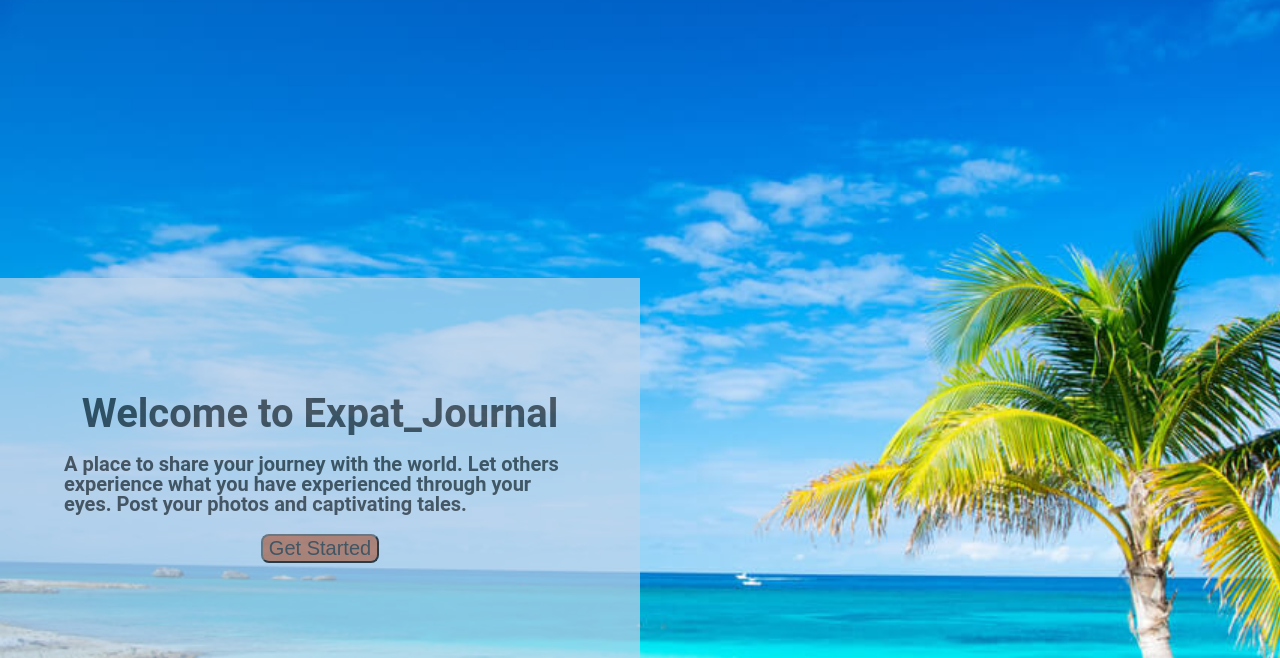
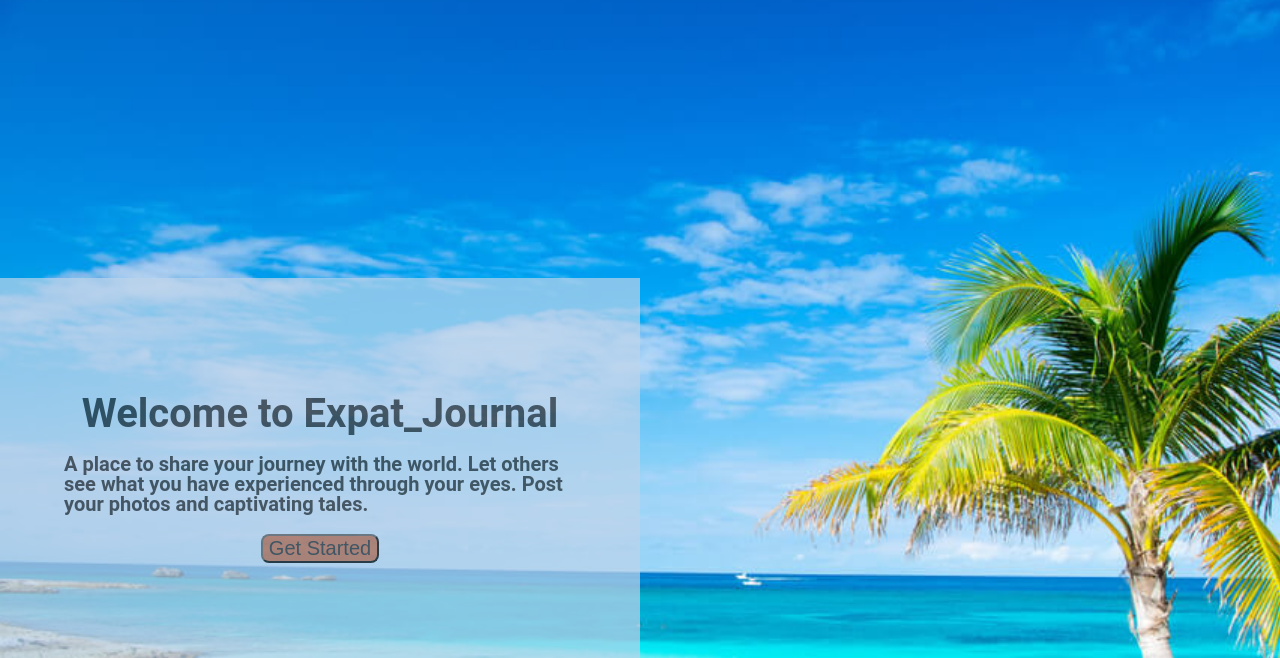
Before and after one commit to Expat-Journal-One/Marketing, a plain HTML site: page index.html in a window 1280 px wide. Shown: the part 142-800 px from the top of the page. Drawn offline with Linux system fonts and the light colour scheme.

Commit message:
changed Link and text

```diff
--- a/index.html
+++ b/index.html
@@ -26,9 +26,9 @@
       <section class="info">
         <h1>Welcome to Expat_Journal</h1>
         <p>
-          A place to share your journey with the world. Let others experience
-          what you have experienced through your eyes. Post your photos and
-          captivating tales.
+          A place to share your journey with the world. Let others see what you
+          have experienced through your eyes. Post your photos and captivating
+          tales.
         </p>
         <button>Get Started</button>
       </section>
```
